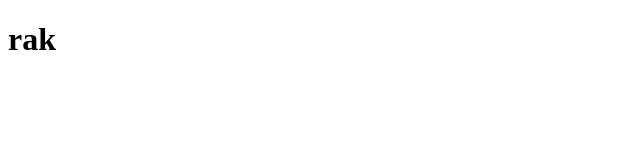
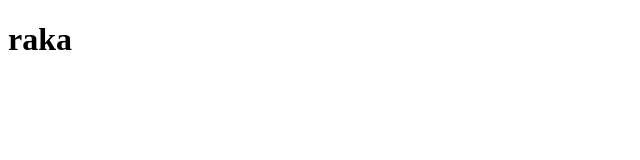
Before and after one commit to rakanathanael/rakanathanael.github.io, a plain HTML site: page index.html in a window 1280 px wide. Shown: the full height of the page, 0-640 px from the left. Drawn offline with Linux system fonts and the light colour scheme.

Commit message:
Update index.html

```diff
--- a/index.html
+++ b/index.html
@@ -5,7 +5,7 @@
 </head>
 
 <body>
-<h1>rak</h1>
+<h1>raka</h1>
 
 </body>
 </html>
```
